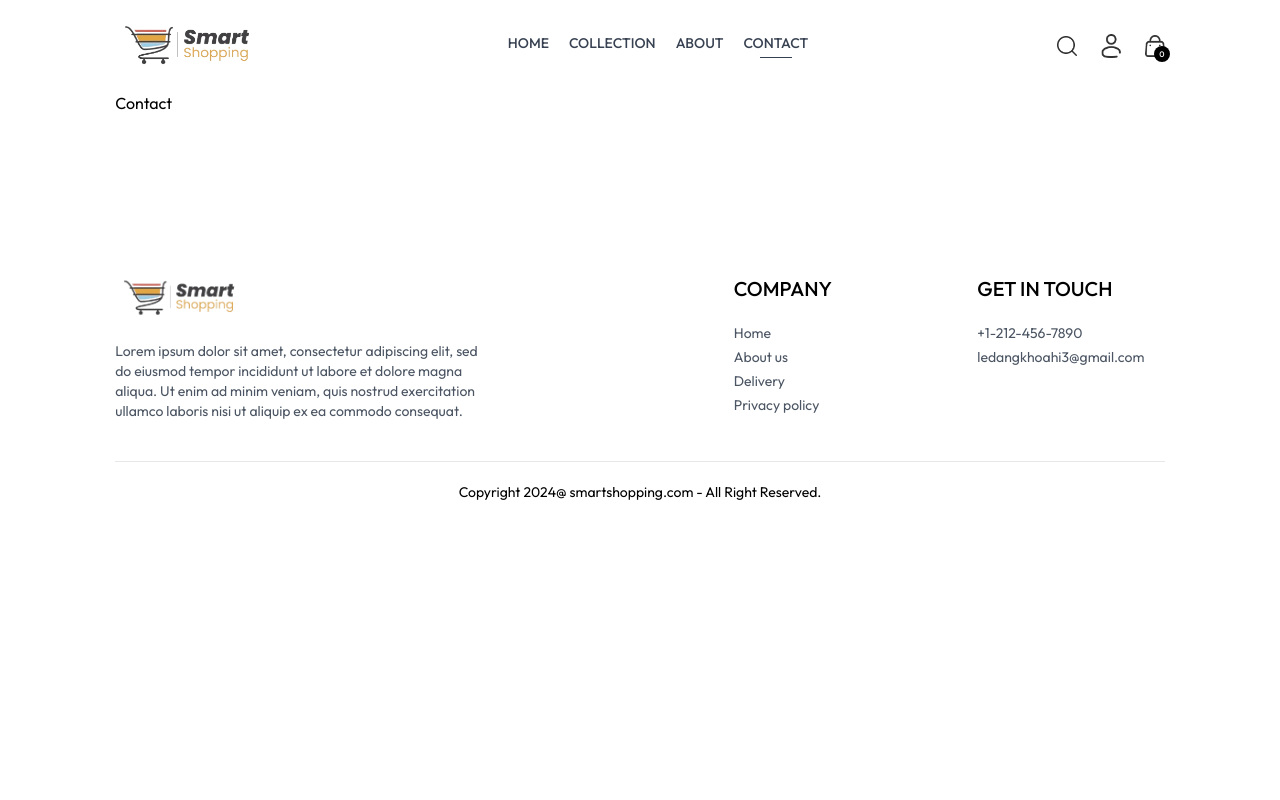
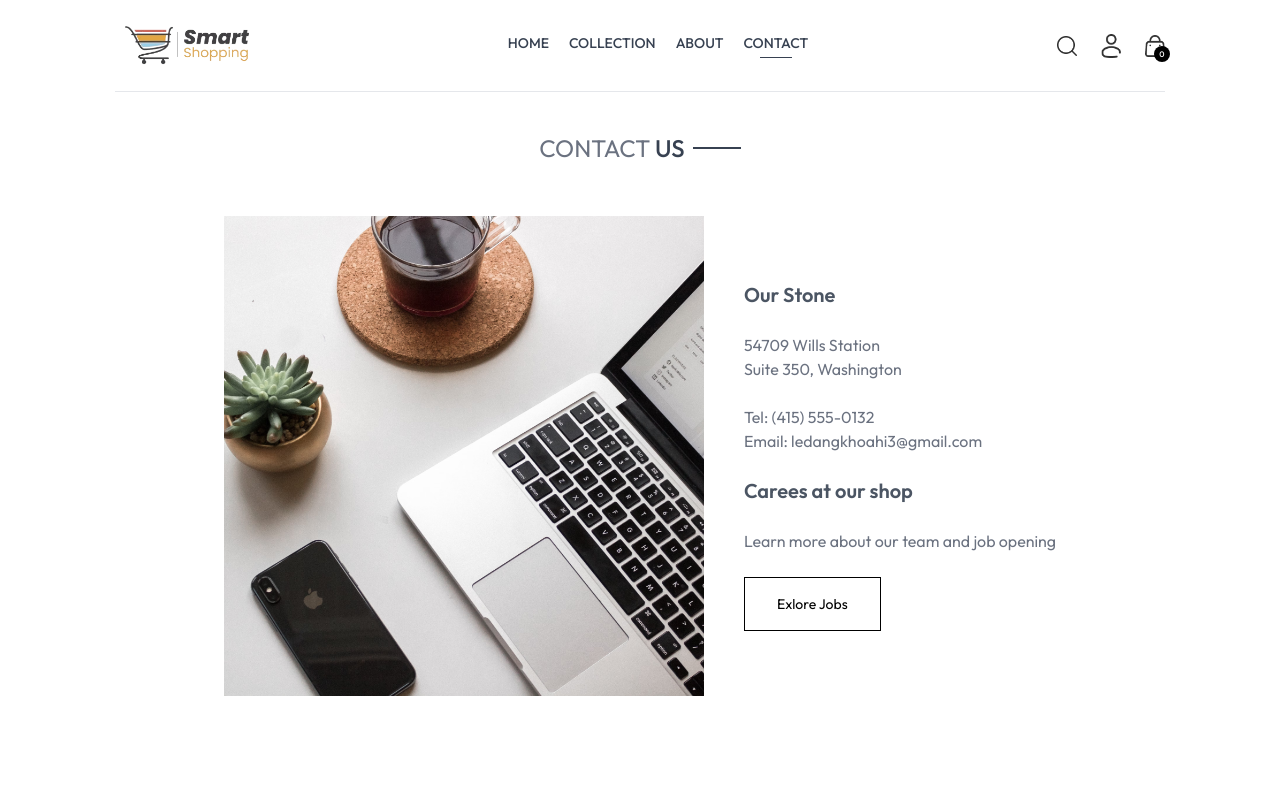
Before and after one commit to EpicVN/e-commerce-app-frontend, a React (Vite) app: page /contact in a window 1280 px wide. Shown: the top 800 px of the page. Built offline with nearby package versions, Linux system fonts and the light colour scheme.

Commit message:
Finish Contact page UI

```diff
--- a/src/pages/Contact.jsx
+++ b/src/pages/Contact.jsx
@@ -1,9 +1,46 @@
-import React from 'react'
+import React from "react";
+import Title from "../components/Title";
+import { assets } from "../assets/assets";
+import NewsletterBox from "../components/NewletterBox";
 
 const Contact = () => {
   return (
-    <div>Contact</div>
-  )
-}
+    <div>
+      <div className="text-2xl text-center pt-10 border-t">
+        <Title text1={"CONTACT"} text2={"US"} />
+      </div>
 
-export default Contact
+      <div className="my-10 flex flex-col justify-center md:flex-row gap-10 mb-28">
+        <img
+          src={assets.contact_img}
+          className="w-full md:max-w-[480px]"
+          alt=""
+        />
+
+        <div className="flex flex-col justify-center items-start gap-6">
+          <p className="font-semibold text-xl text-gray-600">Our Stone</p>
+          <p className="text-gray-500">
+            54709 Wills Station <br /> Suite 350, Washington
+          </p>
+          <p className="text-gray-500">
+            Tel: (415) 555-0132 <br /> Email: ledangkhoahi3@gmail.com
+          </p>
+          <p className="font-semibold text-xl text-gray-600">
+            Carees at our shop
+          </p>
+          <p className="text-gray-500">
+            Learn more about our team and job opening
+          </p>
+
+          <button className="border border-black px-8 py-4 text-sm hover:bg-black hover:text-white transition-all duration-500">
+            Exlore Jobs
+          </button>
+        </div>
+      </div>
+
+      <NewsletterBox />
+    </div>
+  );
+};
+
+export default Contact;
```
